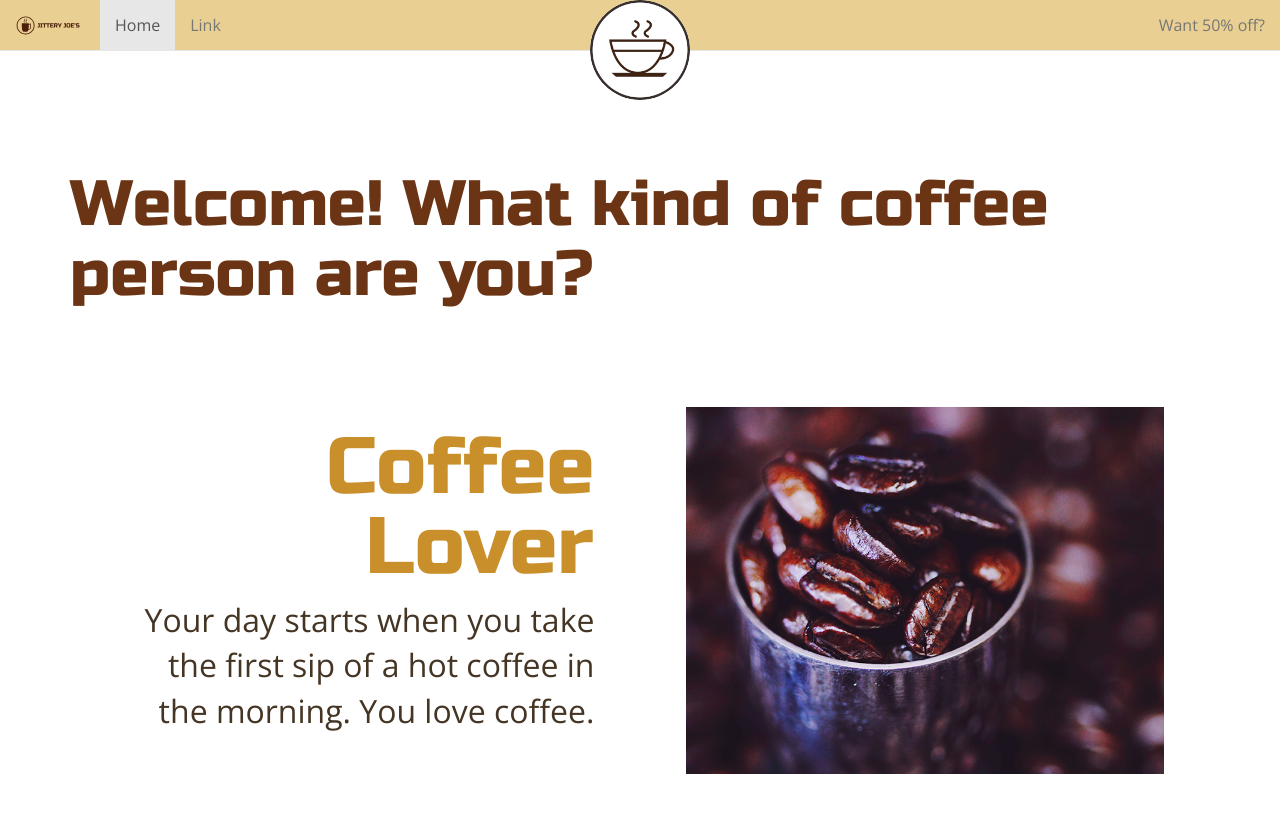
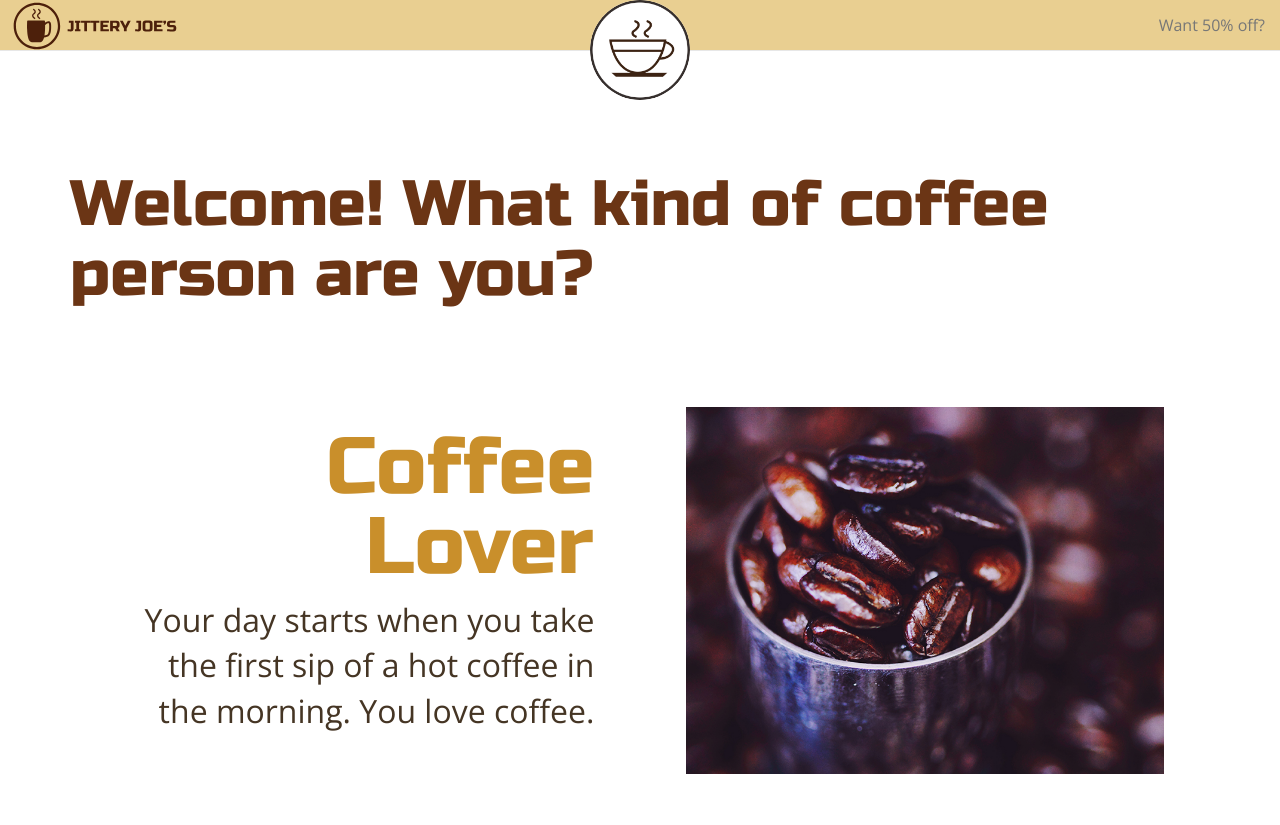
Before and after one commit to httpsters/jittery-joes, a plain HTML site: page index.html in a window 1280 px wide. Shown: the top 825 px of the page. Drawn offline with nearby package versions, Linux system fonts and the light colour scheme; some packages are replaced by stand-ins of ours.

Commit message:
index nav logo

```diff
--- a/css/style.css
+++ b/css/style.css
@@ -58,6 +58,11 @@ header .slogan {
   padding-bottom: 0;
   margin: 0;
   float: none;
+}
+.navbar-brand {
+  padding: 0px;
+  height: 50px;
+  width: 200px;
 }
 
 .main-wrapper {
--- a/index.html
+++ b/index.html
@@ -19,15 +19,10 @@
           <a href="index.html"><img class="navbar-brand" src="images/logo_NAV.svg"/></a>
 
           <div class="collapse navbar-collapse" id="bs-example-navbar-collapse-1">
-            <ul class="nav navbar-nav">
-              <li class="active"><a href="index.html">Home</a></li>
-              <li><a href="#">Link</a></li>
-            </ul>
-
             <ul class="nav navbar-nav navbar-right">
               <li><a href="#">Want 50% off?</a></li>
             </ul>
-          </div><!-- /.navbar-collapse -->
+          </div>
 
         </div><!-- /.container-fluid -->
       </nav>
```
